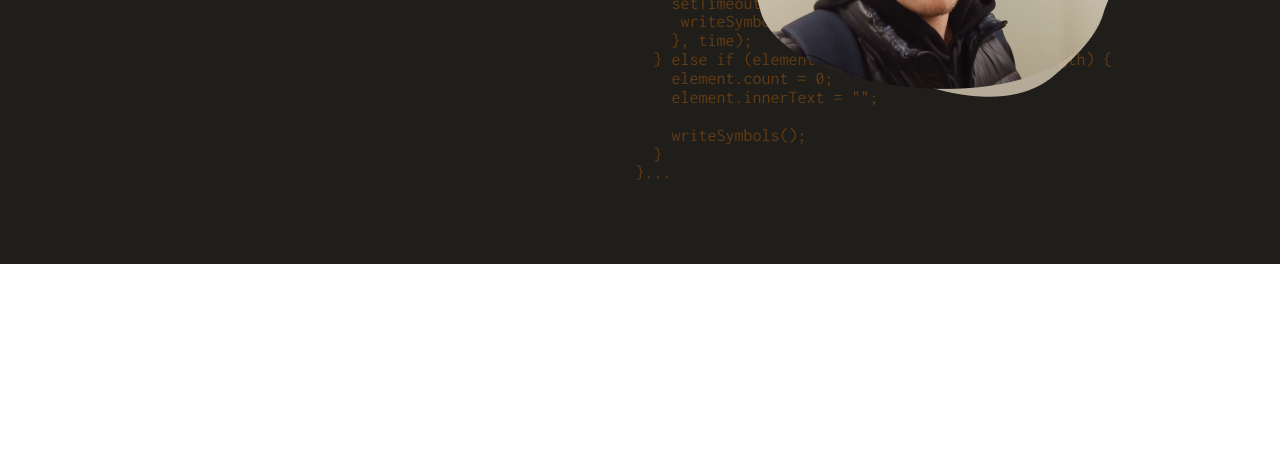
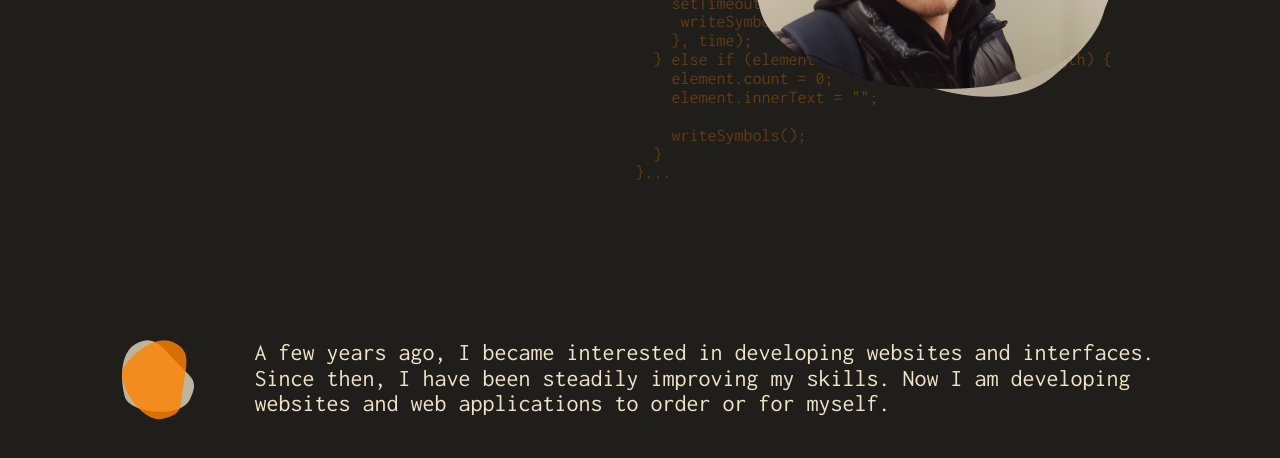
Before and after one commit to Iksix/GitPage, a plain HTML site: page index.html in a window 1280 px wide. Shown: the part 536-994 px from the top of the page. Before the commit the page ends 800 px from the top, so only its background shows below. Drawn offline with Linux system fonts and the light colour scheme.

Commit message:
Add about me

```diff
--- a/index.html
+++ b/index.html
@@ -22,6 +22,7 @@
 		</div>
 	</header>
 	<main>
+
 		<div class="welcome">
 			<div class="welcome-wrapper">
 				<div class="person-wrapper">
@@ -69,6 +70,17 @@
 				</div>
 			</div>
 		</div>
+
+
+		<div class="about-me">
+			<div class="about-me-wrapper">
+				<div class="am-recs">
+					<img class="am-rec" src="img/about-me/Rectangle1.png">
+					<img class="am-rec" src="img/about-me/Rectangle2.png">
+				</div>
+				<p class="am-desc">A few years ago, I became interested in developing websites and interfaces. Since then, I have been steadily improving my skills. Now I am developing websites and web applications to order or for myself.</p>
+			</div>
+		</div>
 	</main>
 </body>
 </html>
--- a/style.css
+++ b/style.css
@@ -1,4 +1,14 @@
 @import url('https://fonts.googleapis.com/css2?family=Inconsolata:wght@400;700;900&display=swap');
+
+/*
+am - about-me
+rec - rectangle
+
+
+*/
+
+
+
 
 html {
 box-sizing: border-box;
@@ -52,6 +62,8 @@ height: auto;
 	height: 80px;
 	padding-left: 128px;
 	padding-right: 120px;
+	margin: 0 auto;
+	position: relative;
 }
 
 .nav {
@@ -164,13 +176,40 @@ height: auto;
 	position: absolute;
 }
 
+.about-me {
+	display: flex;
+	height: 229px;
+	background: #1F1E1B;
+}
 
+.about-me-wrapper {
+	margin: 0 auto;
+	width: 1440px;
+	display: flex;
+	justify-content: center;
+}
 
+.am-recs{
+	margin-right: 32px;
+	display: flex;
+	margin-top: 76.4px;
+	width: 101px;
+	height: 101px;
+}
 
+.am-rec{
+	position: absolute;
+}
 
-
-
-
+.am-desc{
+	margin-top: 76.4px;
+	font-family: 'Inconsolata';
+	font-size: 24px;
+	line-height: 25.18px;
+	font-weight: 400;
+	color: #F0E3CA;
+	max-width: 904px;
+}
 
 
 
```
Also changed, not shown: img/about-me/Rectangle1.png (added), img/about-me/Rectangle2.png (added).
